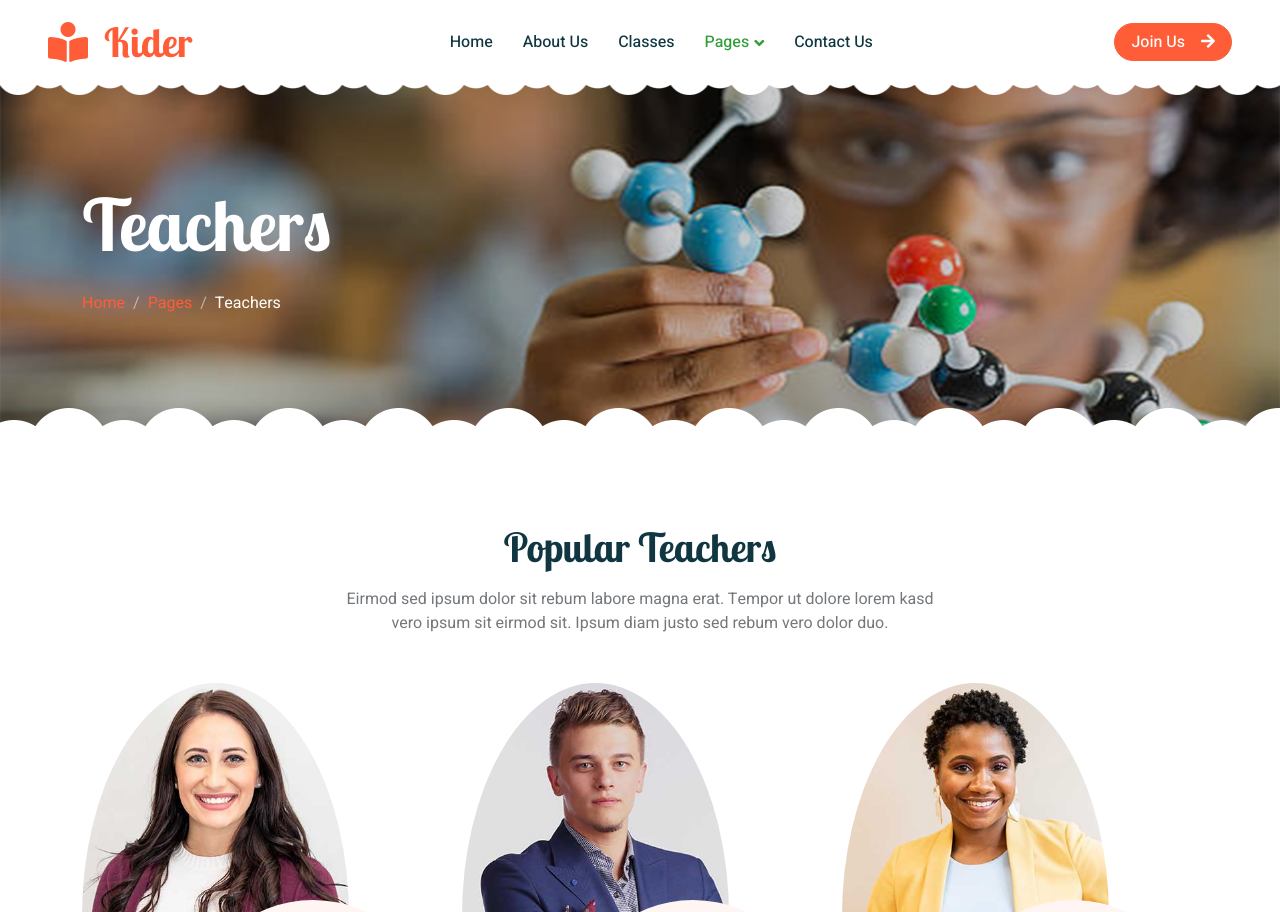
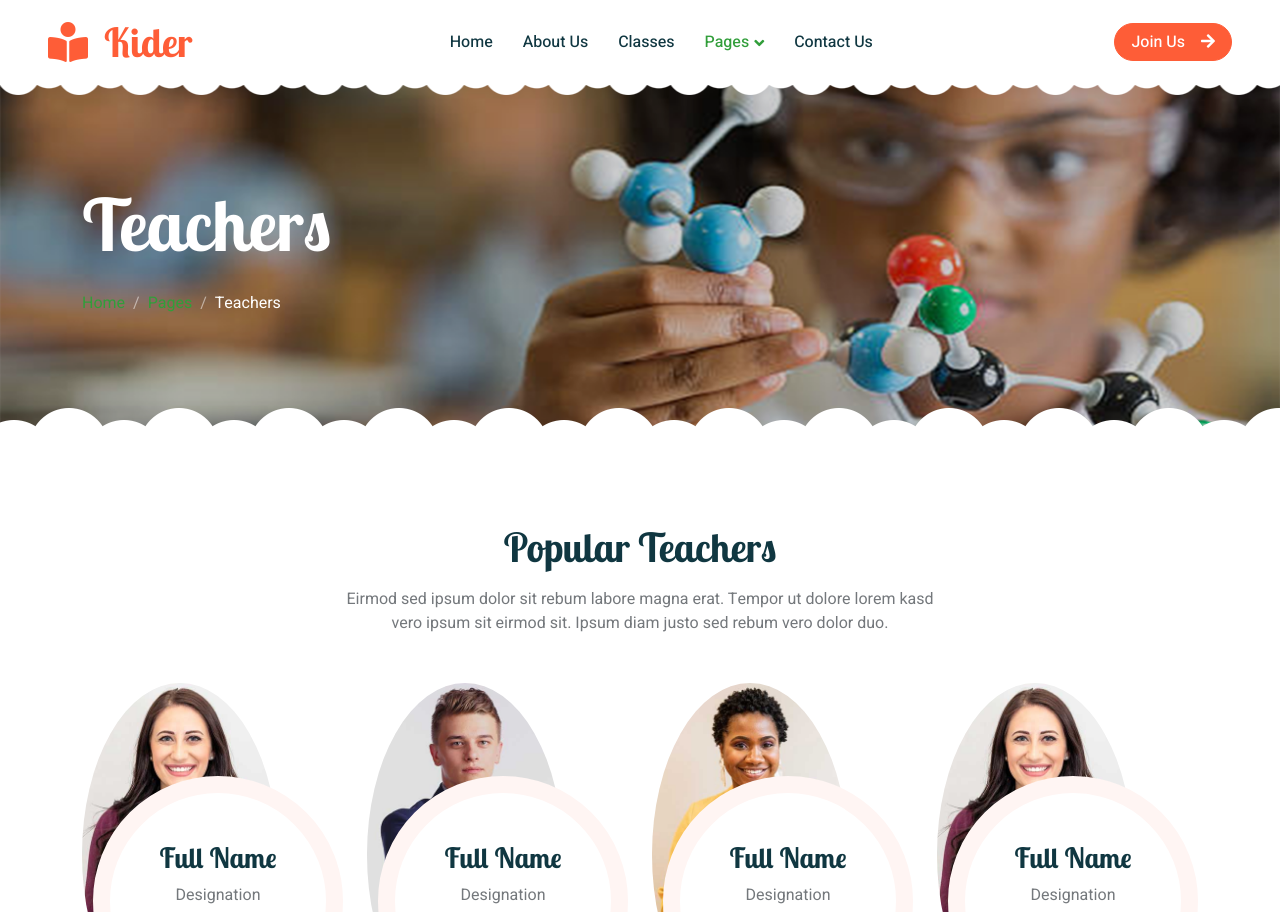
Before and after one commit to Gajiabraham/Pearl-Valley-School, a plain HTML site: page team.html in a window 1280 px wide. Shown: the top 912 px of the page. Drawn offline with nearby package versions, Linux system fonts and the light colour scheme.

Commit message:
updated styles.css

```diff
--- a/css/style.css
+++ b/css/style.css
@@ -362,7 +362,6 @@ h6,
     height: 250px;
     bottom: 0;
     right: 0;
-    left: 100;
     display: flex;
     align-items: center;
     justify-content: center;
@@ -526,3 +525,14 @@ h6,
 .response-cards .row {
     --bs-gutter-x: 148px;
 }
+
+a {
+    color: #319E3A;
+}
+
+@media (min-width: 992px) {
+    .row.g-4>.col-lg-4 {
+        flex: 0 0 auto;
+        width: 25%;
+    }
+}
```
